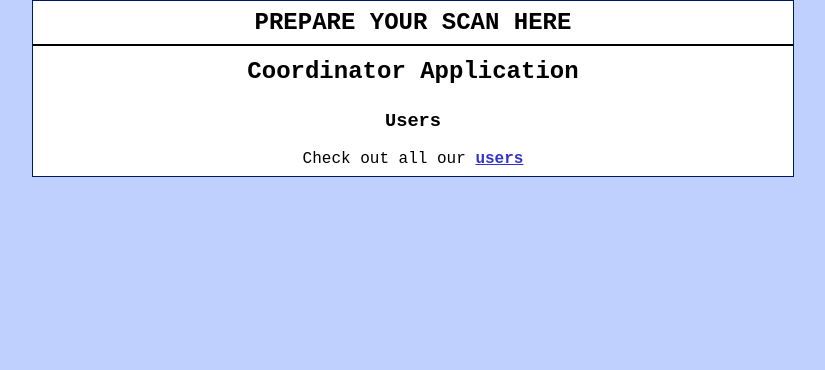
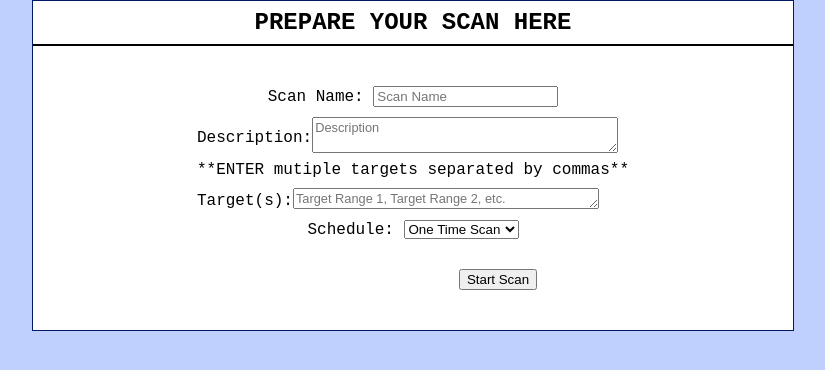
Before and after one commit to runner-harris/capstone-project, a Django app: page / in a window 1280 px wide. Shown: the top 370 px of the page, without its empty margins (227-1052 px from the left). Run offline with Django 4.2, Linux system fonts and the light colour scheme.

Commit message:
added quarterly scan option and multiple target capability

```diff
--- a/coordinator/templates/template.html
+++ b/coordinator/templates/template.html
@@ -14,15 +14,18 @@
     <label>Scan Name:</label>
     <input type="text" name="scan_name" placeholder="Scan Name"/>
 
-    <div style="margin-top:10px;">
+    <div style="margin-top:10px; align-items: center; display: flex">
     <label>Description:</label>
-    <input type="text" name="description" placeholder="Description">
+    <textarea name="description" placeholder="Description" style="width: 300px"></textarea>
     </div>
 
-    <div style="margin-top:10px;">
-    <label>Target:</label>
-    <input type="text" name="target" placeholder="Target Range"/>
+
+    <p>**ENTER mutiple targets separated by commas**</p>
+    <div style="align-items: center; display: flex">
+    <label>Target(s):</label>
+    <textarea name="target" placeholder="Target Range 1, Target Range 2, etc." style="width: 300px"  rows="1"></textarea>
     </div>
+
 
 
     <div style="margin-top:10px;">
@@ -31,6 +34,7 @@
         <option value="onetime" selected>One Time Scan</option>
         <option value="weekly">Weekly</option>
         <option value="monthly">Monthly</option>
+        <option value="quarterly">Quarterly</option>
         <option value="yearly">Yearly</option>
       </select>
     </div>
--- a/coordinator/urls.py
+++ b/coordinator/urls.py
@@ -5,9 +5,6 @@ from . import views
 # the urls for our application
 urlpatterns = [
     path('', views.main, name='main'),
-    path('coordinator/', views.users, name='users'),
-    path('coordinator/details/<int:id>', views.details, name='details'),
-    # the testing path is the only url that we are actually working with
-    # it uses the testing function created in views
-    path('testing/', views.testing, name='testing'),
+    # testing path to be used when testing new functions
+    # path('testing/', views.testing, name='testing'),
 ]
--- a/coordinator/views.py
+++ b/coordinator/views.py
@@ -13,57 +13,41 @@ from .models import Scan
 # instantiate tenable object
 tio = TenableIO()
 
-# users and details are functions I made for practicing django.
-def users(request):
-    myusers = User.objects.all().values()
-    template = loader.get_template('all_users.html')
-    context = {
-        'myusers': myusers,
-    }
-    return HttpResponse(template.render(context, request))
-
-def details(request, id):
-    myuser = User.objects.get(id=id)
-    template = loader.get_template('details.html')
-    context = {
-        'myuser': myuser,
-    }
-    return HttpResponse(template.render(context, request))
-
-# main brings us to the home page
 def main(request):
-    template = loader.get_template('main.html')
-    return HttpResponse(template.render())
-
-
-
-# the testing function is used for trying out new functions
-# we will change this to a new name once we have it working how we want
-# right now it creates a Scan object and stores that in a database
-def testing(request):
     context = {}
     template = loader.get_template('template.html')
     if request.method == "POST":
         scanName = request.POST.get('scan_name')
         description = request.POST.get('description')
         target = request.POST.get('target')
+        target = target.split(", ")
         schedule = request.POST.get('schedule')
         date = datetime.now()
         Scan.objects.create(scanName=scanName, description=description, target=target, schedule=schedule, date=date)
+
+        # logic for a quarterly scan, i.e. the only one we need to set an interval for
+        if schedule == 'quarterly':
+            # monthly is the value that tenable API accepts, so we change it back to monthly after grabbing from POST
+            schedule = 'monthly'
+            # set interval to 3 because 12 / 3 = 4 (aka quarterly)
+            interval = 3
+        else:
+            # otherwise we set the interval to 1 so a scan will run as normal
+            interval = 1
 
         # Grab the schedule for scan
         frequency = tio.scans.create_scan_schedule(
             enabled=True,
             frequency=schedule,
-            interval=1,
+            interval= interval,
             weekdays=['MO'],
             starttime=datetime.now()
         )
         # Provision a scan with variable names
-        # Still need to add description and schedule
+        # Still need to add description
         scan = tio.scans.create(
             name = scanName,
-            targets = [target],
+            targets = target,
             schedule_scan = frequency
         )
         tio.scans.launch(scan['id'])
```
Also changed, not shown: coordinator/static/main.css (+3 -67 lines), db.sqlite3.
